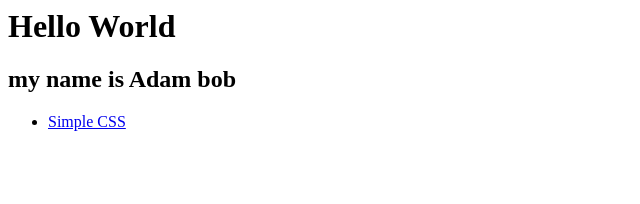
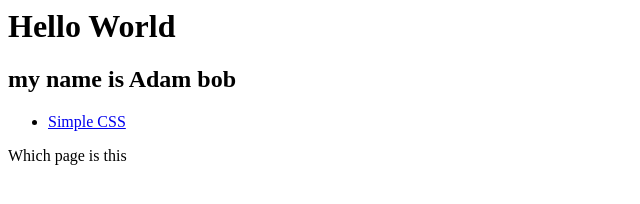
Before and after one commit to Adamosva/starter, a plain HTML site: page index.html in a window 1280 px wide. Shown: the whole page, without its empty margins (0-640 px from the left). Drawn offline with Linux system fonts and the light colour scheme.

Commit message:
added footer

```diff
--- a/index.html
+++ b/index.html
@@ -13,5 +13,6 @@
             <ul>
               <li><a href="https://adamosva.github.io/page-structure/">Simple CSS</a></li>
             </ul>
+            <footer>Which page is this</footer>
       </body>
 </html>
```
